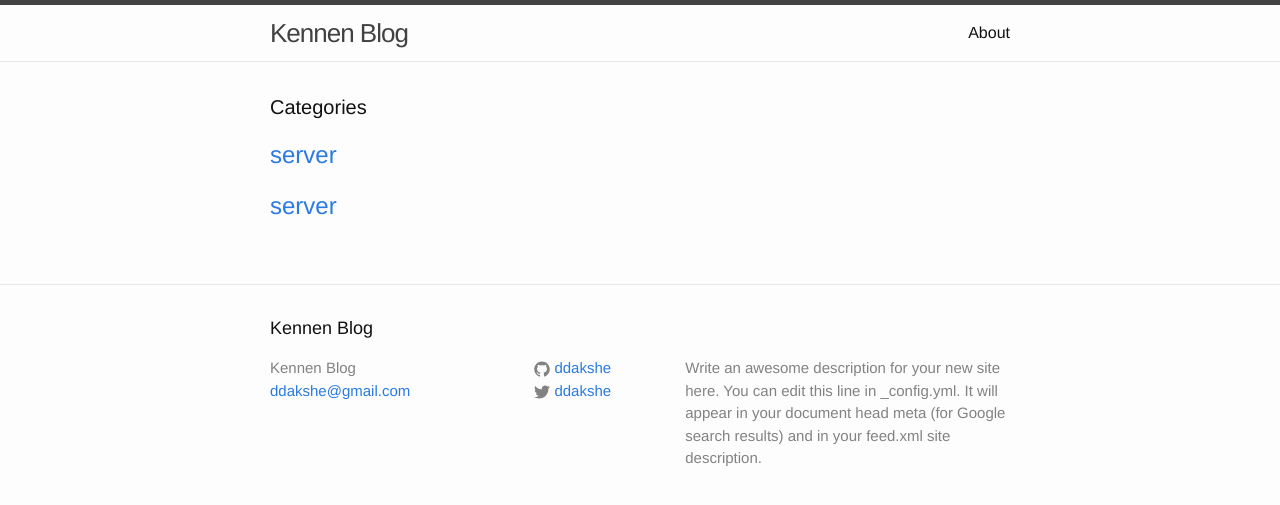
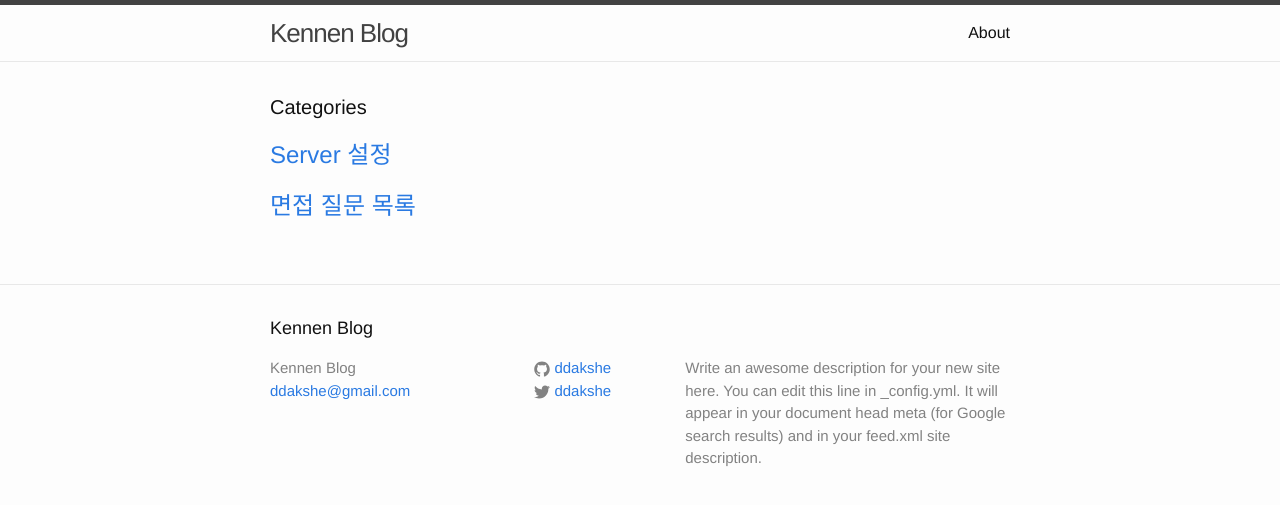
Before and after one commit to ddakshe/ddakshe.github.com, a Jekyll site: the page built from index.html, in a window 1280 px wide. Shown: the top 505 px of the page. Built offline with Jekyll 4.4.1, drawn with Linux system fonts in a browser that asks for light colours.

Commit message:
문자열 변경

```diff
--- a/index.html
+++ b/index.html
@@ -9,11 +9,11 @@ layout: default
     <ul class="post-list">
         <li>
             <h2>
-                <a class="post-link" href="blog-server">server</a>
+                <a class="post-link" href="blog-server">Server 설정</a>
             </h2>
 
             <h2>
-                <a class="post-link" href="blog-interview">server</a>
+                <a class="post-link" href="blog-interview">면접 질문 목록</a>
             </h2>
         </li>
     </ul>
```
